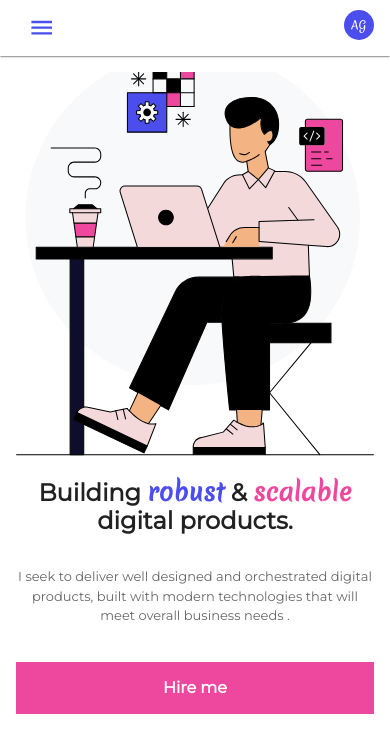
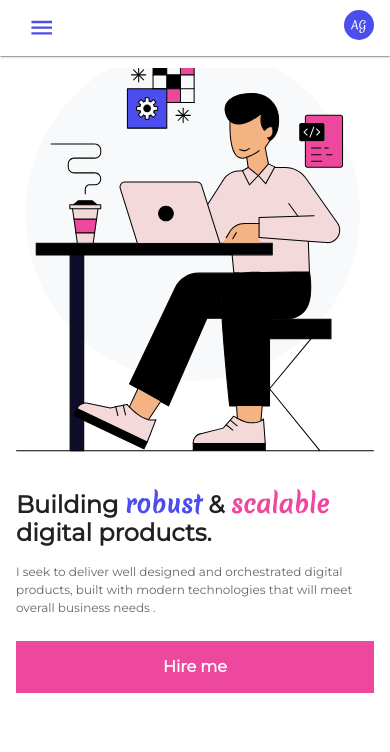
Before and after one commit to alexmurithi/alexgitari-react-dev, a React (Create React App) app: page / in a window 390 px wide. Shown: the top 752 px of the page. Built offline with nearby package versions, Linux system fonts and the light colour scheme.

Commit message:
spacing hero section

```diff
--- a/src/Pages/Main.js
+++ b/src/Pages/Main.js
@@ -13,24 +13,19 @@ const Main = () => {
   const theme = useTheme();
   const isMobileTablet = useMediaQuery((theme) => theme.breakpoints.down("md"));
   const Hero = () => (
-    <Box sx={{ marginY: 4, [theme.breakpoints.down("md")]: { marginY: 2 } }}>
+    <Box sx={{ marginY: 3, [theme.breakpoints.down("md")]: { marginY: 1.5 } }}>
       <Grid
         container
         direction={isMobileTablet ? "column-reverse" : "row"}
         rowSpacing={isMobileTablet ? 2 : 0}
       >
-        <Grid
-          item
-          xs={12}
-          lg={6}
-          sx={{ [theme.breakpoints.down("md")]: { textAlign: "center" } }}
-        >
+        <Grid item xs={12} lg={6}>
           <Typography
             component="div"
             variant="h1"
             sx={{
               fontWeight: "bold",
-              [theme.breakpoints.down("md")]: { fontSize: 24, mb: 4 },
+              [theme.breakpoints.down("md")]: { fontSize: 24, marginY: 2 },
             }}
             gutterBottom
           >
@@ -56,7 +51,10 @@ const Main = () => {
           <Typography
             gutterBottom
             color="text.secondary"
-            sx={{ [theme.breakpoints.down("md")]: { fontSize: 13 } }}
+            sx={{
+              marginY: 2,
+              [theme.breakpoints.down("md")]: { fontSize: 12, marginY: 1 },
+            }}
           >
             I seek to deliver well designed and orchestrated digital products,
             built with modern technologies that will meet overall business needs
@@ -67,8 +65,8 @@ const Main = () => {
             sx={{
               width: 179,
               height: 52,
-              mt: 4,
-              [theme.breakpoints.down("md")]: { width: "100%" },
+              marginY: 4,
+              [theme.breakpoints.down("md")]: { width: "100%", marginY: 2 },
             }}
           >
             Hire me
```
